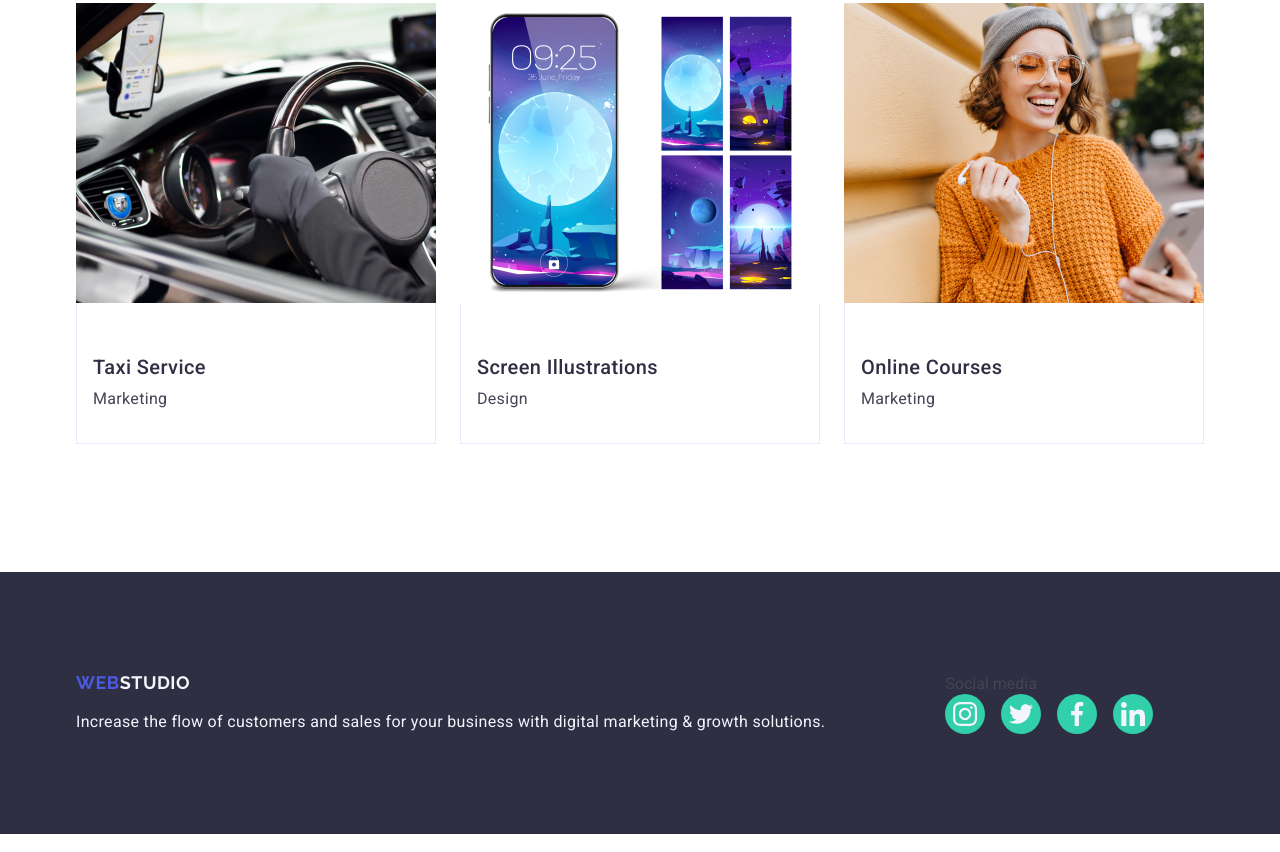
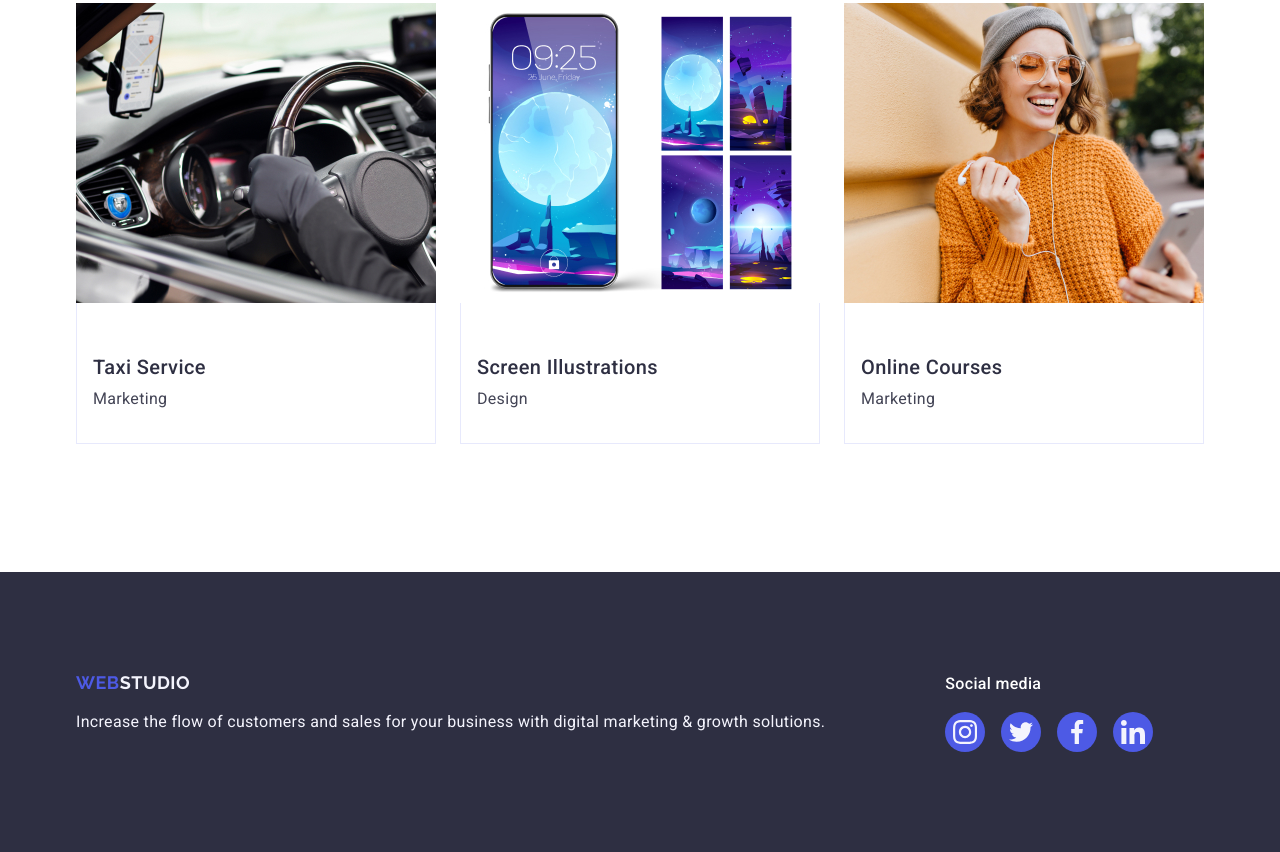
Before and after one commit to kgrebets/goit-markup-hw-04, a plain HTML site: page index.html in a window 1280 px wide. Shown: the part 2758-3610 px from the top of the page. Drawn offline with nearby package versions, Linux system fonts and the light colour scheme.

Commit message:
fix footer styles

```diff
--- a/css/style.css
+++ b/css/style.css
@@ -470,7 +470,7 @@ p {
     display: flex;
     align-items: center;
     justify-content: center;
-    background-color: #31d0aa;
+    transition: background-color 250ms cubic-bezier(0.4, 0, 0.2, 1);
 }
 
 .footer-social-icons-link:hover,
--- a/index.html
+++ b/index.html
@@ -357,7 +357,7 @@
                     growth solutions.</p>
             </div>
             <div>
-                <p class="footer-socialt-text">
+                <p class="footer-social-text">
                     Social media
                 </p>
                 <ul class="footer-social-icons-list">
```
